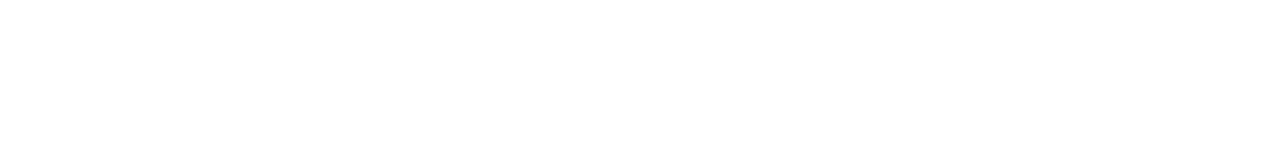
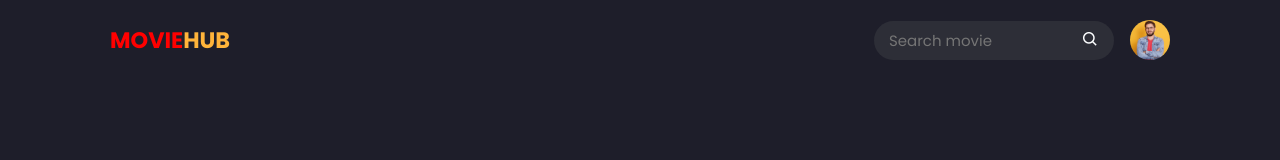
Before and after one commit to Klajoe/Project-Sprint-01, a plain HTML site: page index.html in a window 1280 px wide. Drawn offline with nearby package versions, Linux system fonts and the light colour scheme.

Commit message:
Nav-Logo Starting

```diff
--- a/index.html
+++ b/index.html
@@ -13,7 +13,24 @@
     <link href='https://unpkg.com/boxicons@2.1.4/css/boxicons.min.css' rel='stylesheet'>
 </head>
 <body>
-
+    <!-- Header -->
+    <header>
+        <div class="nav container">
+            <!-- Logo -->
+            <a href="index.html" class="logo">
+                Movie<span>Hub</span>
+            </a>
+            <!-- Search Box -->
+            <div class="search-box">
+                <input type="search" name="" id="search-input" placeholder="Search movie">
+                <i class='bx bx-search'></i>
+            </div>
+            <!-- User -->
+            <a href="#" class="user">
+                <img src="img/user.jpg" alt="" class="user-img">
+            </a>
+        </div>
+    </header>
 
 </body>
 </html>
--- a/style.css
+++ b/style.css
@@ -28,3 +28,81 @@ section{
 img{
     width: 100%;
 }
+.bx{
+    cursor: pointer;
+}
+body{
+    background: var(--body-color);
+    color: var(--text-color);
+}
+.container{
+    max-width: 1060px;
+    margin: auto;
+    width: 100%;
+}
+header{
+    position: fixed;
+    top: 0;
+    left: 0;
+    width: 100%;
+    background: var(--body-color);
+    z-index: 100;
+}
+
+/* Nav */
+.nav{
+    display: flex;
+    align-items: center;
+    justify-content: center;
+    padding: 20px 0;
+}
+/* Logo */
+.logo{
+    font-size: 1.4rem;
+    color: var(--text-color);
+    font-weight: 600;
+    text-transform: uppercase;
+    margin: 0 auto 0 0;
+    color: red;
+}
+.logo span{
+    color: var(--main-color);
+}
+/* Search Box */
+.search-box{
+    max-width: 240px;
+    width: 100%;
+    display: flex;
+    align-items: center;
+    column-gap: 0.7rem;
+    padding: 8px 15px;
+    background: var(--container-color);
+    border-radius: 4rem;
+    margin-right: 1rem;
+}
+.search-box .bx{
+    font-size: 1.1rem;
+
+}
+.search-box .bx:hover{
+    color: var(--main-color);
+}
+#search-input{
+    width: 100%;
+    border: none;
+    outline: none;
+    color: var(--text-color);
+    background: transparent;
+    font-size: 0.938rem;
+}
+/* User */
+.user{
+    display: flex;
+}
+.user-img{
+    width: 40px;
+    height: 40px;
+    border-radius: 50%;
+    object-fit: cover;
+    object-position: center;
+}
```
